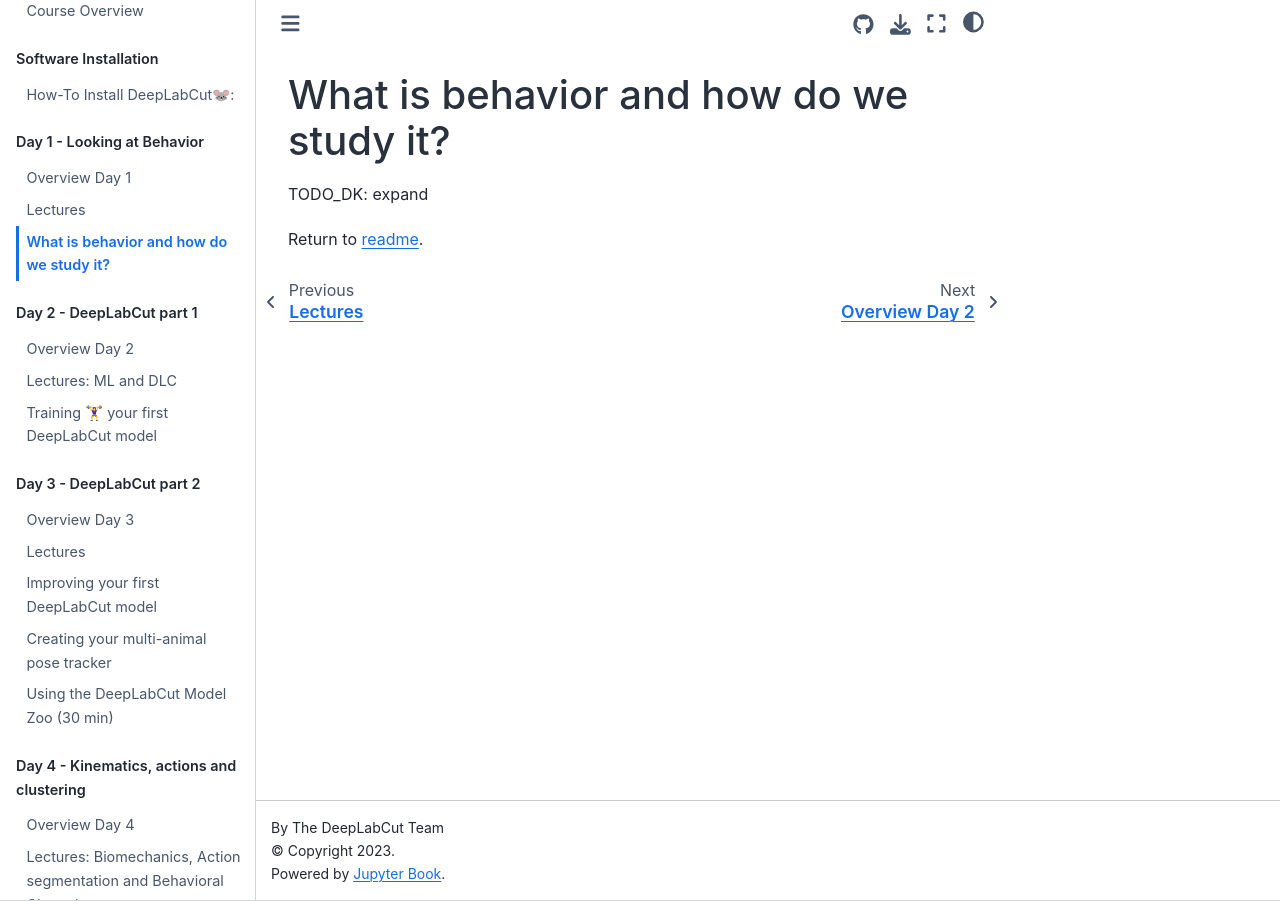
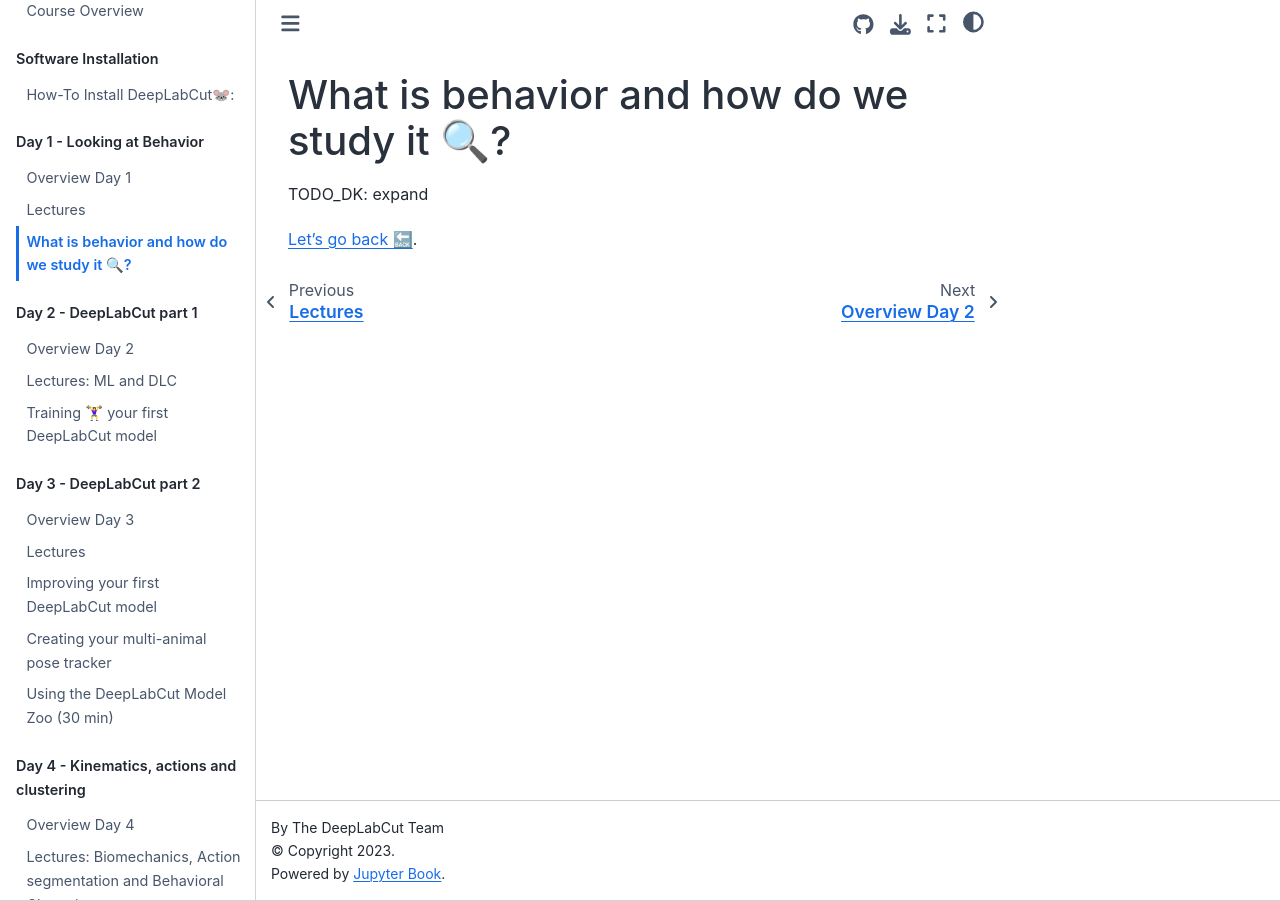
Before and after one commit to AlexEMG/DLC-Cajal-Course, a Jupyter Book: the page built from content/Day1_Practicals.md, in a window 1280 px wide. Built offline with Jupyter Book 1.0.4 settings and Sphinx 7.4.7 and the Sphinx Book theme 1.1.4, drawn with Linux system fonts in a browser that asks for light colours.

Commit message:
Add files via upload

```diff
--- a/content/Day1_Practicals.md
+++ b/content/Day1_Practicals.md
@@ -1,5 +1,5 @@
-# What is behavior and how do we study it?
+# What is behavior and how do we study it 🔍?
 
 TODO_DK: expand
 
-Return to [readme](../README.md).
+[Let’s go back 🔙](../README.md).
```
